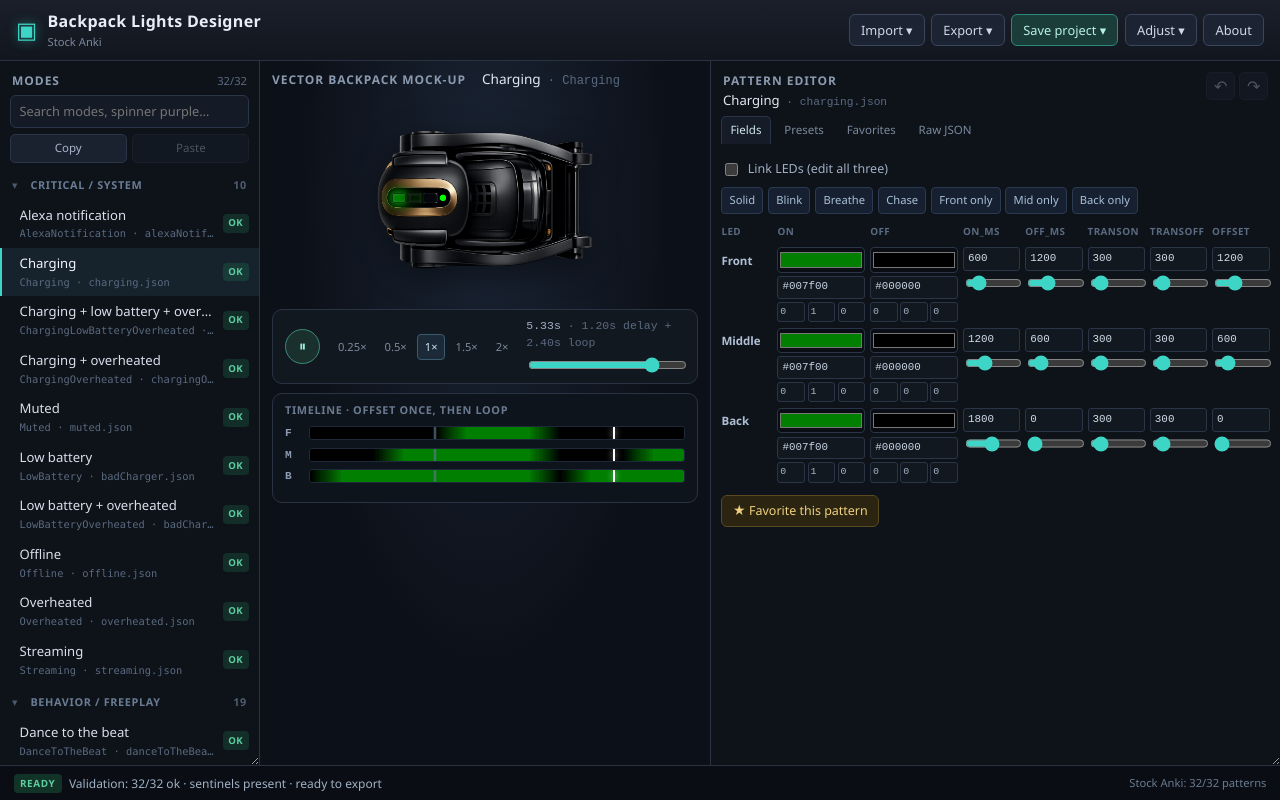
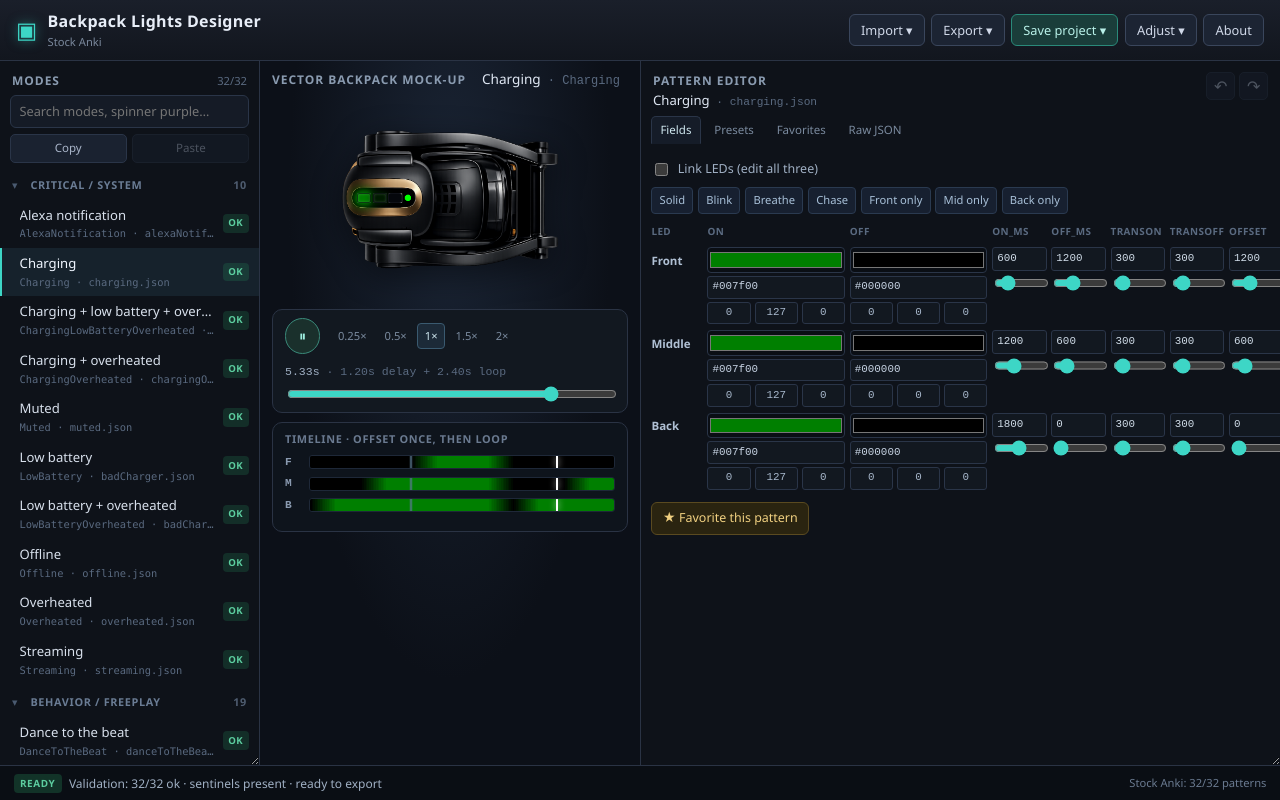
Before and after one commit to camAtGitHub/vector-robot-LED-studio, a React (Vite) app: page / in a window 1280 px wide. Built offline with nearby package versions, Linux system fonts and the light colour scheme.

Commit message:
Size RGB inputs so 0–255 values stay readable
Give On/Off color cells a floor width and hide number spinners so three-digit values are not clipped.

```diff
--- a/src/App.css
+++ b/src/App.css
@@ -12,7 +12,7 @@
   flex: 1;
   display: grid;
   /* Side tracks size to panel width (default), not their max — max is optional via resize */
-  grid-template-columns: minmax(200px, max-content) minmax(280px, 1fr) minmax(450px, max-content);
+  grid-template-columns: minmax(200px, max-content) minmax(280px, 1fr) minmax(480px, max-content);
   min-height: 0;
   overflow: hidden;
 }
--- a/src/components/PatternEditor.module.css
+++ b/src/components/PatternEditor.module.css
@@ -2,8 +2,8 @@
   display: flex;
   flex-direction: column;
   box-sizing: border-box;
-  width: 570px;
-  min-width: 450px;
+  width: 640px;
+  min-width: 480px;
   max-width: 855px; /* optional +50% via resize */
   min-height: 0;
   background: #0e1219;
@@ -131,9 +131,9 @@
 
 .grid {
   display: grid;
-  grid-template-columns: 3.2rem minmax(5.5rem, 1fr) minmax(5.5rem, 1fr) repeat(
+  grid-template-columns: 3.2rem minmax(8.6rem, 1.2fr) minmax(8.6rem, 1.2fr) repeat(
       5,
-      minmax(3.5rem, 0.7fr)
+      minmax(3.4rem, 0.65fr)
     );
   gap: 0.35rem 0.3rem;
   align-items: start;
@@ -165,7 +165,7 @@
   display: flex;
   flex-direction: column;
   gap: 0.2rem;
-  min-width: 0;
+  min-width: 8.6rem;
 }
 
 .colorCell input[type='color'] {
@@ -192,23 +192,33 @@
 }
 
 .rgbRow {
-  display: grid;
-  grid-template-columns: 1fr 1fr 1fr;
-  gap: 0.15rem;
+  display: flex;
+  gap: 0.25rem;
 }
 
 .rgbRow input {
   font: inherit;
-  font-size: 0.62rem;
+  font-size: 0.68rem;
   font-family: ui-monospace, monospace;
-  padding: 0.12rem;
+  font-variant-numeric: tabular-nums;
+  padding: 0.15rem 0.2rem;
   border-radius: 3px;
   border: 1px solid #2a3548;
   background: #121820;
   color: #a8b8cc;
-  width: 100%;
   box-sizing: border-box;
-  min-width: 0;
+  flex: 1 0 1.85rem;
+  width: 1.85rem;
+  min-width: 1.85rem;
+  text-align: center;
+  appearance: textfield;
+  -moz-appearance: textfield;
+}
+
+.rgbRow input::-webkit-outer-spin-button,
+.rgbRow input::-webkit-inner-spin-button {
+  appearance: none;
+  margin: 0;
 }
 
 .periodCell {
--- a/src/components/PatternEditor.tsx
+++ b/src/components/PatternEditor.tsx
@@ -495,8 +495,10 @@ function ColorCell({
             type="number"
             min={0}
             max={255}
+            size={3}
             value={rgb[ch]}
             title={ch.toUpperCase()}
+            aria-label={ch.toUpperCase()}
             onChange={(e) => {
               const v = Number(e.target.value);
               onRgb(
```
